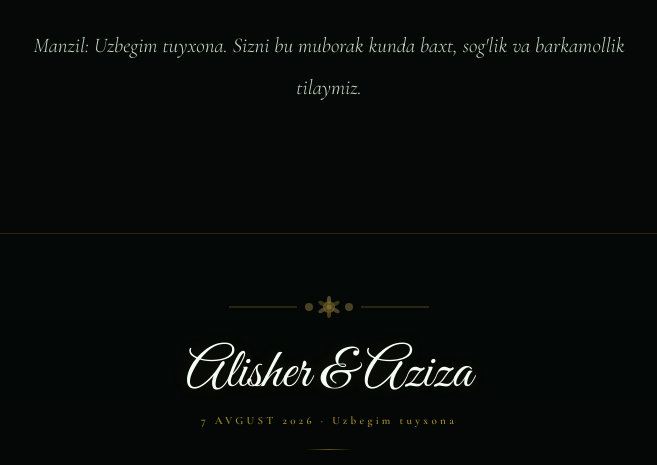
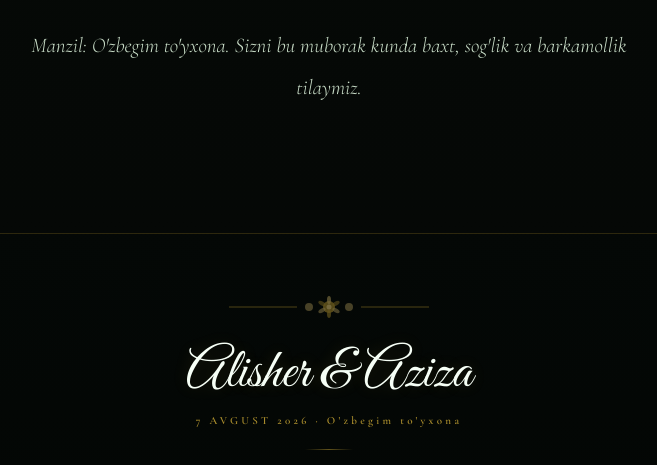
Before and after one commit to Sardorbek1706/saf, a website: page index.html in a window 1280 px wide. Shown: the part 1716-2181 px from the top of the page, 311-968 px from the left. Drawn offline with nearby package versions, Linux system fonts and the light colour scheme.

Commit message:
Fix spelling: O'zbegim to'yxona

```diff
--- a/index.html
+++ b/index.html
@@ -250,7 +250,7 @@ footer{background:linear-gradient(180deg,rgba(4,8,6,0.98) 0%,rgba(3,6,4,0.98) 10
   </div>
 
   <div class="hero-date">7 AVGUST 2026</div>
-  <div class="hero-loc">Uzbegim tuyxona</div>
+  <div class="hero-loc">O'zbegim to'yxona</div>
 
   <div class="scroll-down">
     <span>PASTGA</span>
@@ -288,7 +288,7 @@ footer{background:linear-gradient(180deg,rgba(4,8,6,0.98) 0%,rgba(3,6,4,0.98) 10
       <span style="font-size:0.78em;opacity:0.75;font-style:italic;font-family:'Cormorant Garamond',serif;">Alloh sizlar uchun o'zlaringizdan juftlar yaratdi — unga tinchlik topishingiz uchun. (Rum, 21)</span>
     </blockquote>
     <p class="story-text reveal">In shaa Allah, kutamiz. 7 avgust kuni mehmon bo'lib ketsangiz xursand bo'lamiz, uydagilar ham aytishdi. Kutamiz...</p>
-    <p class="story-text reveal">Manzil: Uzbegim tuyxona. Sizni bu muborak kunda baxt, sog'lik va barkamollik tilaymiz.</p>
+    <p class="story-text reveal">Manzil: O'zbegim to'yxona. Sizni bu muborak kunda baxt, sog'lik va barkamollik tilaymiz.</p>
   </div>
 </section>
 
@@ -313,7 +313,7 @@ footer{background:linear-gradient(180deg,rgba(4,8,6,0.98) 0%,rgba(3,6,4,0.98) 10
     <line x1="132" y1="13" x2="200" y2="13" stroke="#D4AF37" stroke-width="0.8"/>
   </svg>
   <div class="ft-names">Alisher & Aziza</div>
-  <div class="ft-date">7 AVGUST 2026 · Uzbegim tuyxona</div>
+  <div class="ft-date">7 AVGUST 2026 · O'zbegim to'yxona</div>
   <div style="width:48px;height:1px;background:linear-gradient(to right,transparent,#D4AF37,transparent);margin:18px auto;opacity:0.45"></div>
   <p class="ft-dua">
     «Rabbimiz, bizlarga ko'zimizning quvonchi bo'ladigan juftliklar va avlodlar ato qilgin»<br>
```
